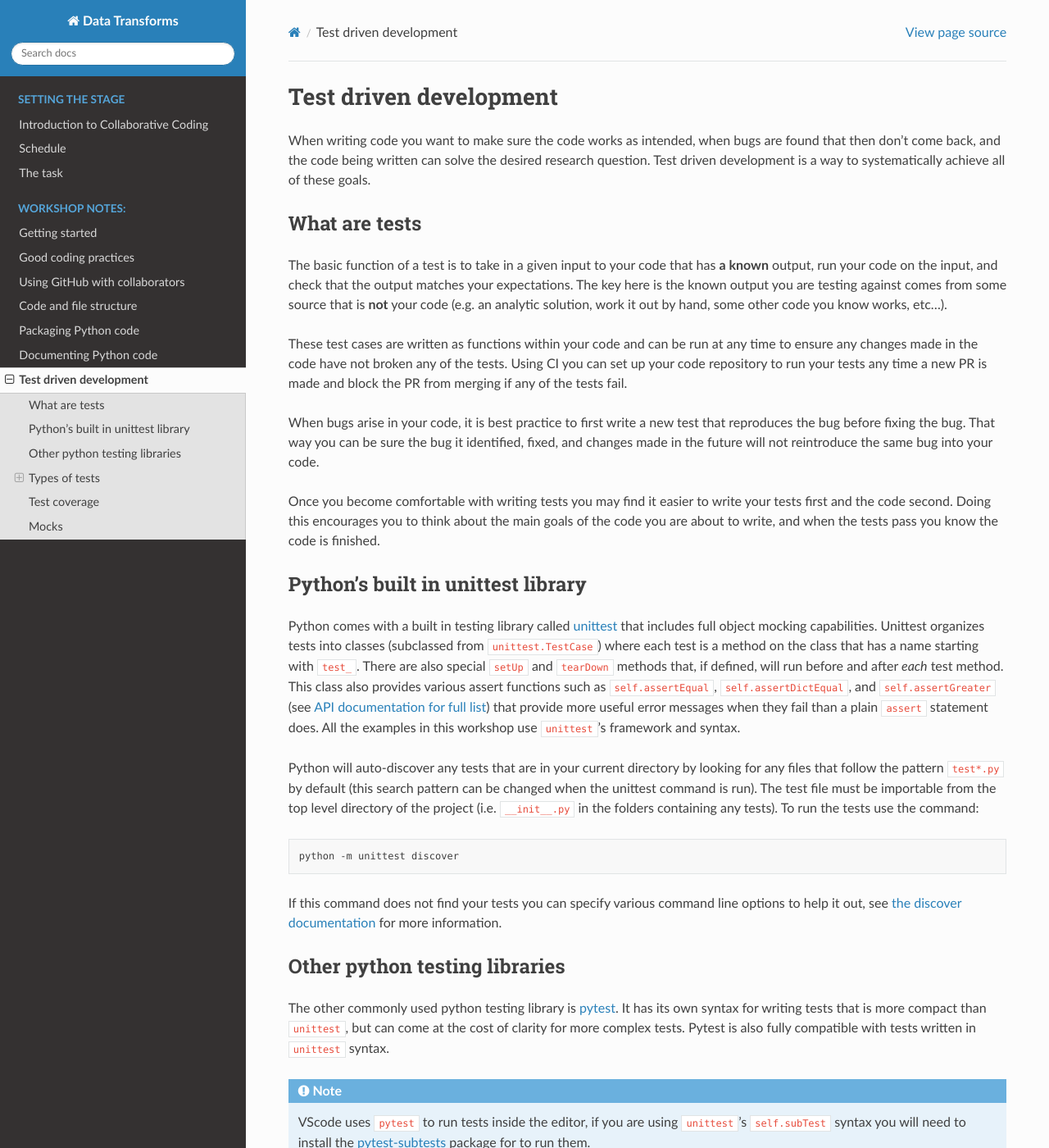
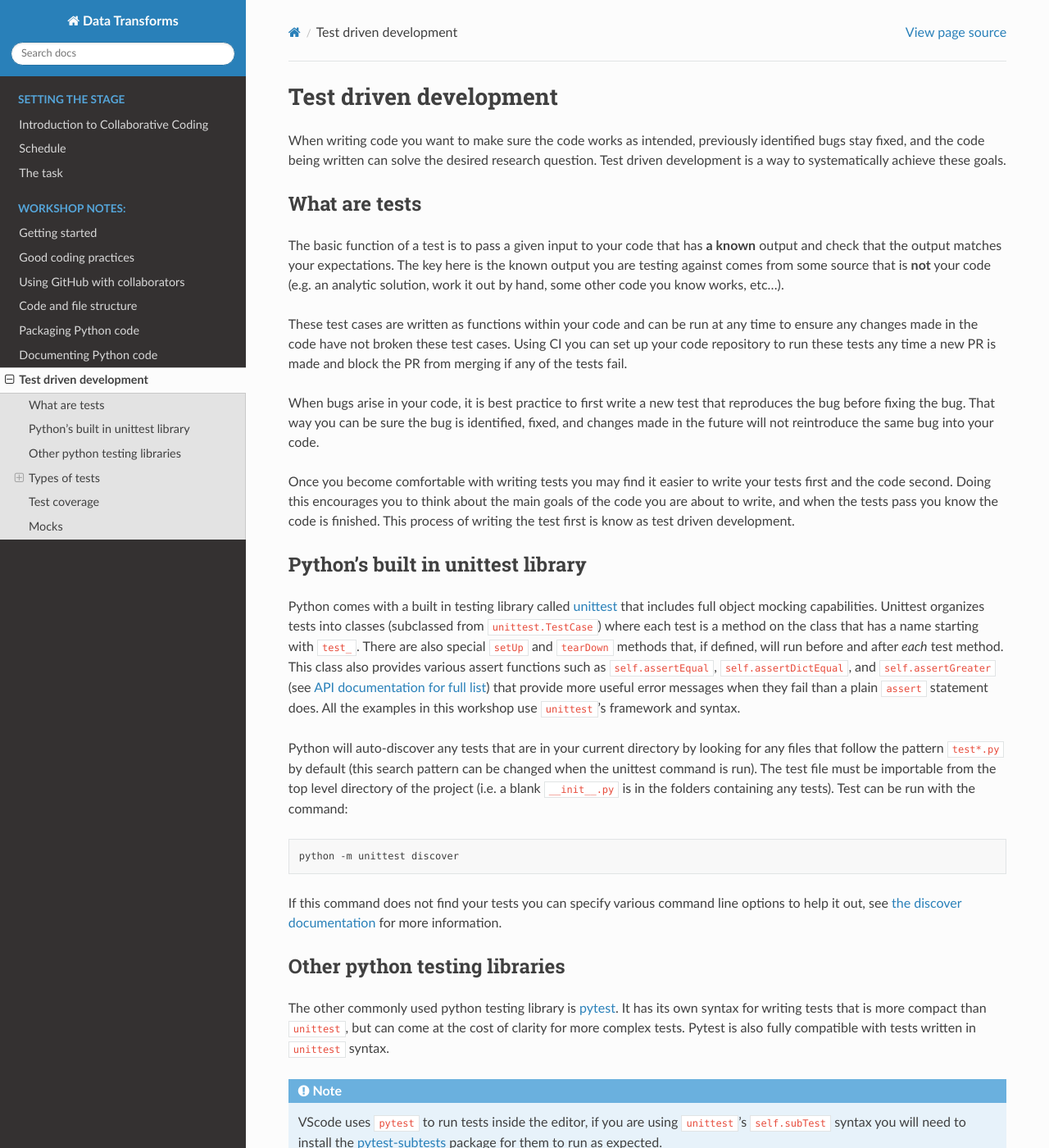
Before and after one commit to CKrawczyk/DISCnet_workshop, a Sphinx documentation site: the page built from docs/source/test_driven_development.md, in a window 1280 px wide and 1400 px high. Shown: the whole window at 82% size. Built offline with Sphinx 7.4.7 and the Read the Docs theme 2.0.0, drawn with Linux system fonts in a browser that asks for light colours; pages that are not in the unit, such as notebooks, are missing from menus; some of the changed text lies outside the part shown.

Commit message:
Minor changes to test_driven_development.md

````diff
--- a/docs/source/test_driven_development.md
+++ b/docs/source/test_driven_development.md
@@ -1,19 +1,19 @@
 # Test driven development
-When writing code you want to make sure the code works as intended, when bugs are found that then don't come back, and the code being written can solve the desired research question.  Test driven development is a way to systematically achieve all of these goals.
+When writing code you want to make sure the code works as intended, previously identified bugs stay fixed, and the code being written can solve the desired research question.  Test driven development is a way to systematically achieve these goals.
 
 ## What are tests
-The basic function of a test is to take in a given input to your code that has **a known** output, run your code on the input, and check that the output matches your expectations.  The key here is the known output you are testing against comes from some source that is **not** your code (e.g. an analytic solution, work it out by hand, some other code you know works, etc...).
+The basic function of a test is to pass a given input to your code that has **a known** output and check that the output matches your expectations.  The key here is the known output you are testing against comes from some source that is **not** your code (e.g. an analytic solution, work it out by hand, some other code you know works, etc...).
 
-These test cases are written as functions within your code and can be run at any time to ensure any changes made in the code have not broken any of the tests.  Using CI you can set up your code repository to run your tests any time a new PR is made and block the PR from merging if any of the tests fail.
+These test cases are written as functions within your code and can be run at any time to ensure any changes made in the code have not broken these test cases.  Using CI you can set up your code repository to run these tests any time a new PR is made and block the PR from merging if any of the tests fail.
 
-When bugs arise in your code, it is best practice to first write a new test that reproduces the bug before fixing the bug.  That way you can be sure the bug it identified, fixed, and changes made in the future will not reintroduce the same bug into your code.
+When bugs arise in your code, it is best practice to first write a new test that reproduces the bug before fixing the bug.  That way you can be sure the bug is identified, fixed, and changes made in the future will not reintroduce the same bug into your code.
 
-Once you become comfortable with writing tests you may find it easier to write your tests first and the code second.  Doing this encourages you to think about the main goals of the code you are about to write, and when the tests pass you know the code is finished.
+Once you become comfortable with writing tests you may find it easier to write your tests first and the code second.  Doing this encourages you to think about the main goals of the code you are about to write, and when the tests pass you know the code is finished.  This process of writing the test first is know as test driven development.
 
 ## Python's built in unittest library
 Python comes with a built in testing library called [unittest](https://docs.python.org/3/library/unittest.html) that includes full object mocking capabilities.  Unittest organizes tests into classes (subclassed from `unittest.TestCase`) where each test is a method on the class that has a name starting with `test_`.  There are also special `setUp` and `tearDown` methods that, if defined, will run before and after *each* test method.  This class also provides various assert functions such as `self.assertEqual`, `self.assertDictEqual`, and `self.assertGreater` (see [API documentation for full list](https://docs.python.org/3/library/unittest.html)) that provide more useful error messages when they fail than a plain `assert` statement does.  All the examples in this workshop use `unittest`'s framework and syntax.
 
-Python will auto-discover any tests that are in your current directory by looking for any files that follow the pattern `test*.py` by default (this search pattern can be changed when the unittest command is run).  The test file must be importable from the top level directory of the project (i.e. `__init__.py` in the folders containing any tests).  To run the tests use the command:
+Python will auto-discover any tests that are in your current directory by looking for any files that follow the pattern `test*.py` by default (this search pattern can be changed when the unittest command is run).  The test file must be importable from the top level directory of the project (i.e. a blank `__init__.py` is in the folders containing any tests).  Test can be run with the command:
 
 ```bash
 python -m unittest discover
@@ -25,7 +25,7 @@
 The other commonly used python testing library is [pytest](https://docs.pytest.org/en/latest/).  It has its own syntax for writing tests that is more compact than `unittest`, but can come at the cost of clarity for more complex tests.  Pytest is also fully compatible with tests written in `unittest` syntax.
 
 ```{note}
-VScode uses `pytest` to run tests inside the editor, if you are using `unittest`'s `self.subTest` syntax you will need to install the [pytest-subtests](https://github.com/pytest-dev/pytest-subtests) package for to run them.
+VScode uses `pytest` to run tests inside the editor, if you are using `unittest`'s `self.subTest` syntax you will need to install the [pytest-subtests](https://github.com/pytest-dev/pytest-subtests) package for them to run as expected.
 ```
 
 ```{warning}
@@ -33,7 +33,7 @@
 ```
 
 ## Types of tests
-There are several flavors of tests that can be written for code.  The main there that I have come across are:
+There are several flavors of tests that can be written for code.  The main three I have come across are:
 - Unit tests
 - Integration tests
 - Validation tests
@@ -41,11 +41,11 @@
 While these are not the only three types of tests, they are a good starting point for writing your own tests.
 
 ```{note}
-These are the names that make the most sense to me, but others might use different names.
+These are the names that make the most sense to me, but others might use different names for the same kinds of tests.
 ```
 
 ### Unit tests
-The goal of unit tests are to test a "unit" of code (e.g. a single function definition or a single class method) in **isolation** from all the other units of code that make up the software.  These test are mostly for checking if the unit of code works as written (i.e. the algorithm was coded correctly).
+The goal of unit tests are to test a "unit" of code (e.g. a single function definition or a single class method) in **isolation** from all the other units of code that make up the software.  These test are mostly for checking if the unit of code works as written (i.e. the algorithm was coded correctly).  Here is an example of a simple unit test:
 
 ```python
 def func(a, N=1):
@@ -72,7 +72,7 @@
 ```
 
 ### Integration tests
-The goal of integration tests are to test if multiple units of code work **together** correctly.  For example if you had a function who's only job is to call two other functions in a particular order and pass the results from one function into the next, an integration test would check exactly these things.  It would **not** check that the two sub-functions return that correct values (that is the job of a unit test for those sub-functions), just that that values passed back are sent to the correct place.
+The goal of integration tests are to test if multiple units of code work **together** correctly.  For example if you had a function who's only job is to call two other functions in a particular order and pass the results from one function into the next, an integration test would check exactly these things.  It would **not** check that the two sub-functions return the correct values (that is the job of a unit test for those sub-functions), just that that values passed back are sent to the correct place.
 
 ```python
 def func_1(a):
@@ -200,19 +202,19 @@
     mock_MyClass.method_1.assert_called_once()
 
     # check method_2 returns each values set in turn
-    assert thing.method_2(a=1) == 1
-    assert thing.method_2(a=2) == 2
-    assert thing.method_2(a=3) == 3
+    assert thing.method_2(a=5) == 1
+    assert thing.method_2(a=6) == 2
+    assert thing.method_2(a=7) == 3
 
     # how to test it was called three times with specific arguments/keywords each time
     expected_calls = [
-        call(a=1),
-        call(a=2),
-        call(a=3)
+        call(a=5),
+        call(a=6),
+        call(a=7)
     ]
     mock_MyClass.method_2.assert_has_calls(expected_calls, any_order=False)
 
-    # how to test it was called three times with any arguments/keywords
+    # how to test it was called three times (without specifying the explicit calls)
     assert mock_MyClass.method_2.call_count == 3
 
     # any method and return value generates a new mock that tracks calls
````
Also changed, not shown: other parts of docs/source/test_driven_development.md (+8 -6 lines).
